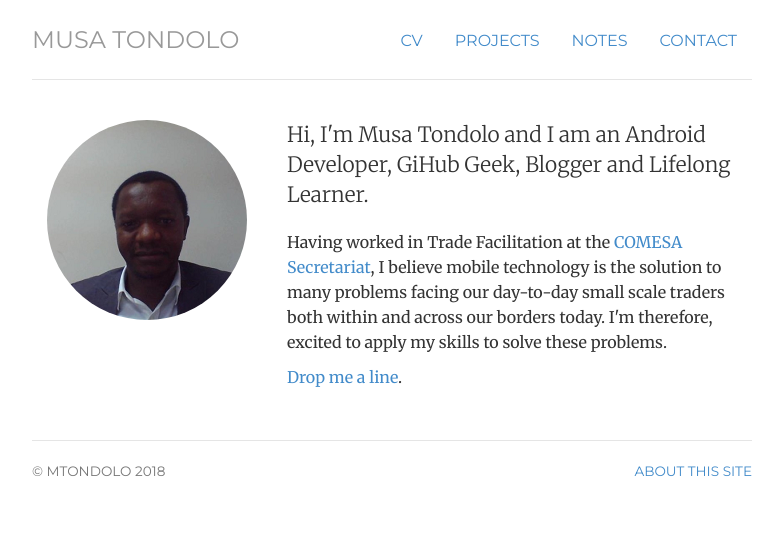
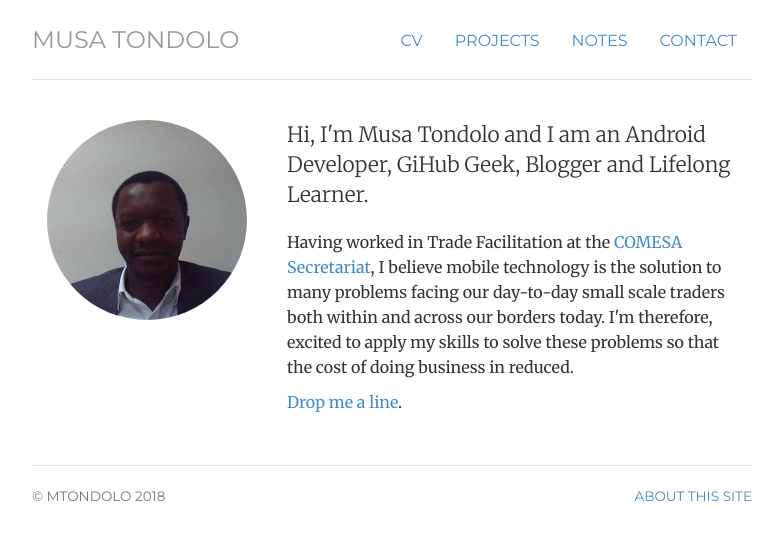
Before and after one commit to mtondolo/mtondolo.github.io, a Jekyll site: the page built from index.html, in a window 1280 px wide. Shown: the top 540 px of the page, without its empty margins (248-1031 px from the left). Built offline with Jekyll 4.4.1, drawn with Linux system fonts in a browser that asks for light colours.

Commit message:
Update index.html

```diff
--- a/index.html
+++ b/index.html
@@ -18,7 +18,8 @@ description: Musa Tondolo is an Android Developer , GitHub Geek, Blogger and Lif
 
 	<p></span>Having worked in <span itemprop="title">Trade Facilitation</span> at <span itemprop="affiliation"> the
 	<a href="http://www.comesa.int/">COMESA Secretariat</a></span>, I believe mobile technology is the solution to many problems
-	facing our day-to-day small scale traders both within and across our borders today. I'm therefore, excited to apply my skills to solve these problems.</p>
+	facing our day-to-day small scale traders both within and across our borders today. I'm therefore, excited to apply my skills
+	to solve these problems so that the cost of doing business in reduced.</p>
 
 	<p><a href="contact"> Drop me a line</a>.</p>
 	</div>
```
